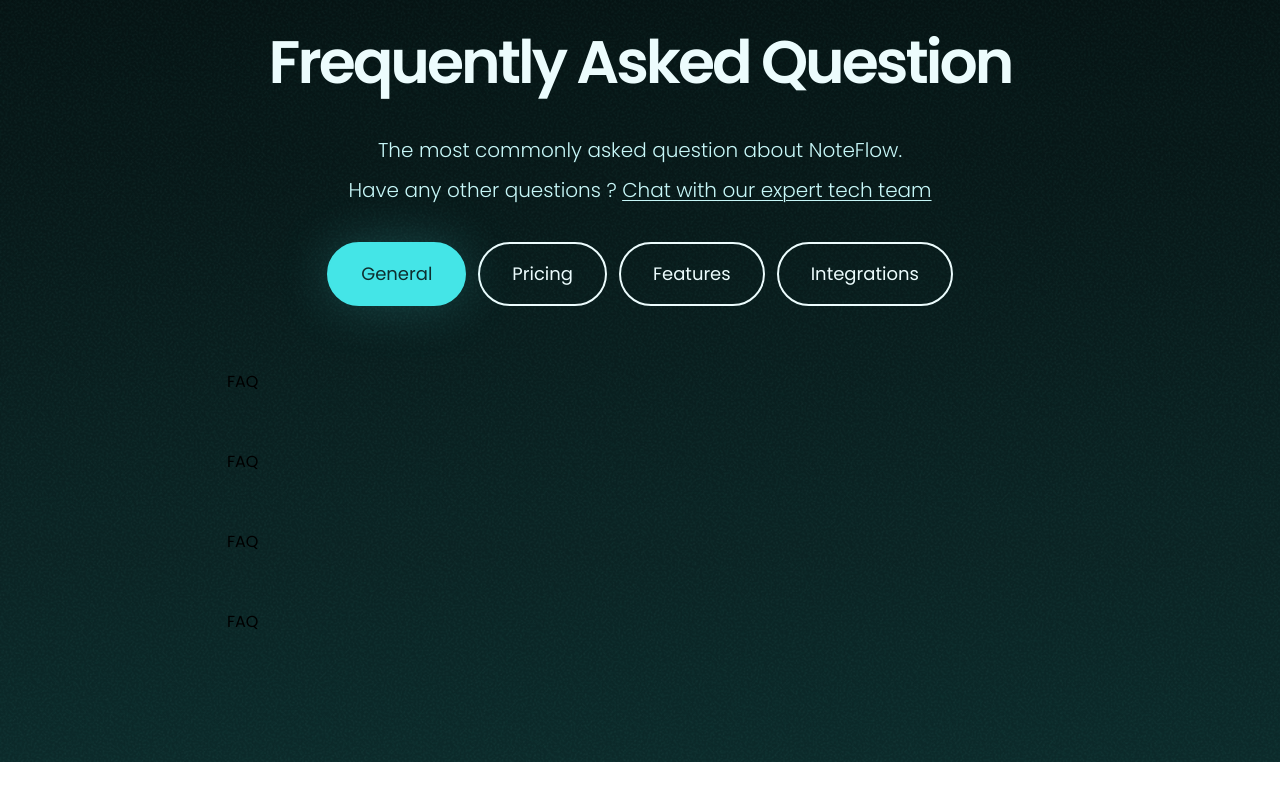
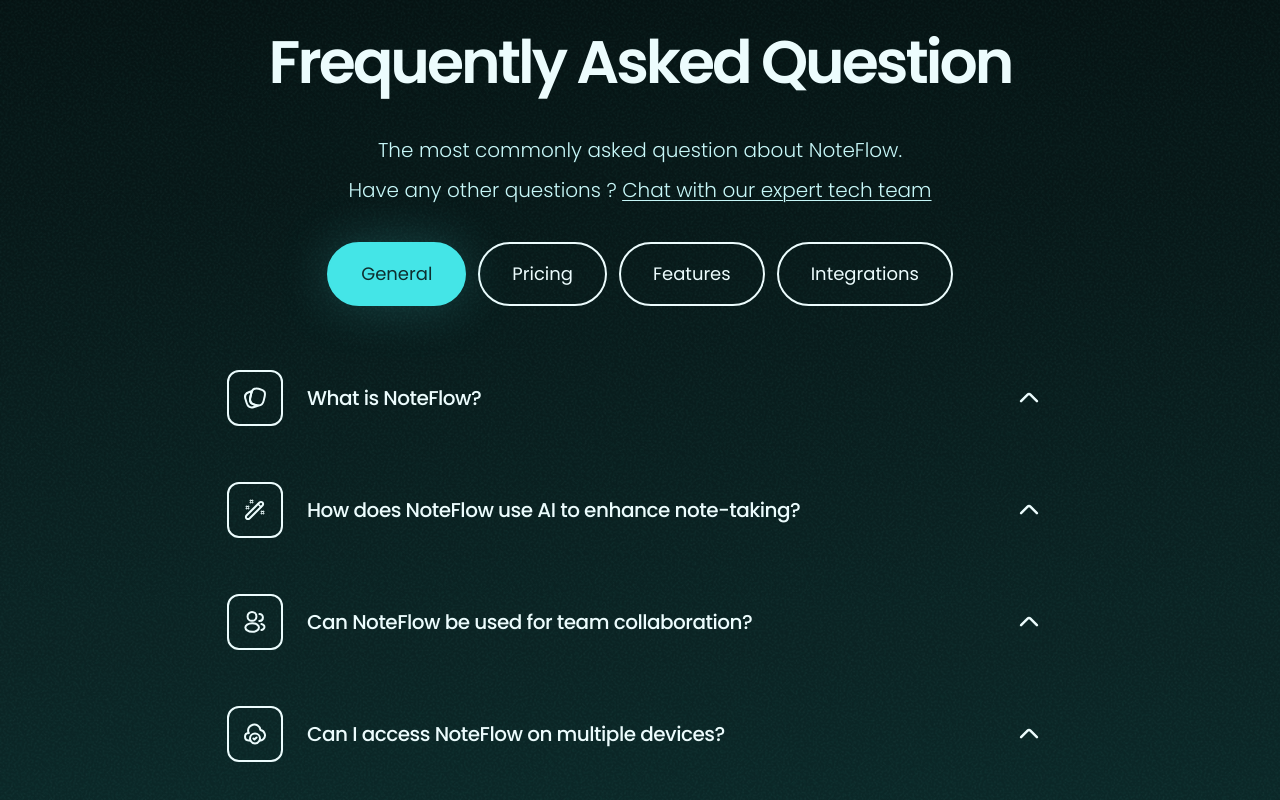
Before and after one commit to Jisap/NoteFlowApp, a React (Vite) app: page / in a window 1280 px wide. Shown: the part 3410-4210 px from the top of the page. Before the commit the page ends 4172 px from the top, so only its background shows below. Built offline with nearby package versions, Linux system fonts and the light colour scheme.

Commit message:
Enhance FAQ component with animations and improved layout for better user interaction

```diff
--- a/src/components/sections/FAQs/FAQ.jsx
+++ b/src/components/sections/FAQs/FAQ.jsx
@@ -1,9 +1,65 @@
+import { motion } from "motion/react"
+import CaretUp from "../../icons/CaretUp"
 
 
+const FAQ = ({
+  question,
+  activeQuestion,
+  handleQuestionClick,
+}) => {
 
-const FAQ = () => {
+  const itemVariants = {
+    hidden: { opacity: 0, y: 20 },
+    visible: { opacity: 1, y: 0 },
+  }
+
+
   return (
-    <div>FAQ</div>
+    <motion.li
+      variants={itemVariants}
+      className="shrink-0 grow-0"
+    >
+      <button
+        onClick={() => handleQuestionClick(question.id)}
+        className="flex w-full cursor-pointer items-center"
+      >
+        <div className="border-primary-50 mr-6 rounded-xl p-3.5 border-2">
+          <question.Icon
+            width={2}
+            className="stroke-primary-50"
+            alt={question.alt}
+          />
+        </div>
+
+        <p className="text-primary-50 mr-auto pr-4 text-left text-xl/loose font-medium tracking-tight">
+          {question.question}
+        </p>
+
+        <div className="flex h-12 w-12 shrink-0 items-center justify-center">
+          <CaretUp
+            className="stroke-primary-50"
+            activeQuestion={activeQuestion === question.id}
+            width={2.5}
+            alt="CaretUp icon"
+          />
+        </div>
+      </button>
+
+      <motion.p
+        className="text-primary-100 pt-0 pr-14 pl-20 text-lg/8 font-light"
+        initial={{ opacity: 0, maxHeight: 0, visibility: "hidden" }}
+        animate={
+          activeQuestion === question.id ? {
+            opacity: 1,
+            maxHeight: "300px",
+            visibility: "visible",
+            paddingTop: "1rem",
+          } : {}
+        }
+      >
+        {question.answer}
+      </motion.p>
+    </motion.li>
   )
 }
 
```
